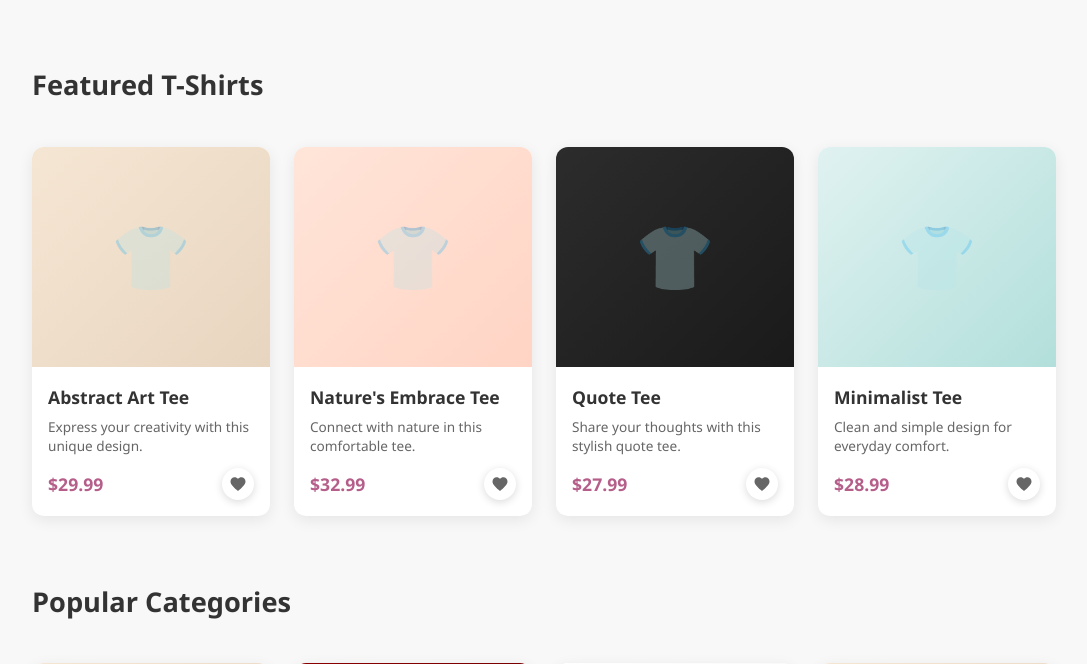
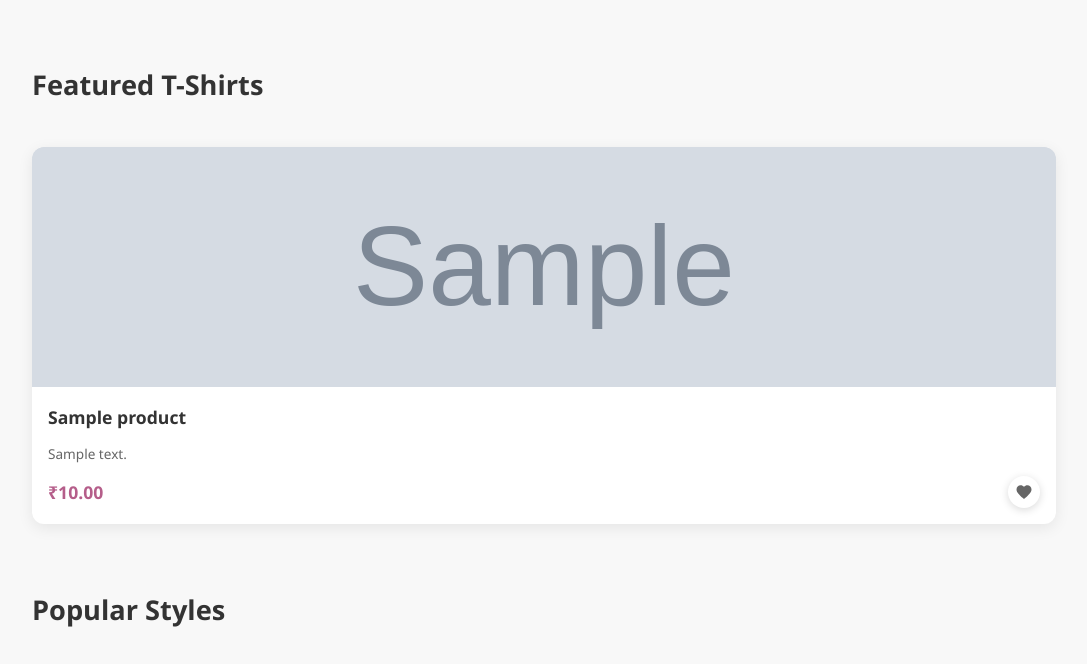
Before and after one commit to abhinavashokm/lookit-ecommerce-django, a Django app: page / in a window 1280 px wide. Shown: the part 503-1167 px from the top of the page, without its empty margins (96-1183 px from the left). Run offline with Django 5.2, Linux system fonts and the light colour scheme; tables that the repository leaves empty hold one stand-in row (values such as "Sample post"); grey boxes marked "Sample" are stand-in pictures.

Commit message:
refactor(core): add some ui changes to landing page

```diff
--- a/lookit/core/static/core/css/index.css
+++ b/lookit/core/static/core/css/index.css
@@ -2,7 +2,12 @@
  .hero {
      position: relative;
      height: 400px;
-     background: linear-gradient(135deg, #B55E8A 0%, #9a4d72 100%);
+     /* background: linear-gradient(135deg, #B55E8A 0%, #9a4d72 100%); */
+     background-image: url("https://img.freepik.com/premium-photo/fashion-background_670672-19012.jpg?semt=ais_hybrid&w=740&q=80");
+     background-repeat: no-repeat;
+     /* shows image once */
+     background-size: cover;
+     /* fill container, crop if needed */
      display: flex;
      align-items: center;
      justify-content: center;
@@ -22,12 +27,14 @@
      font-size: 3.5rem;
      margin-bottom: 1rem;
      font-weight: 700;
+     color: #b55e6d;
  }
 
  .hero p {
      font-size: 1.2rem;
      margin-bottom: 2rem;
      opacity: 0.95;
+     color: #645353;
  }
 
  .shop-now-btn {
@@ -84,7 +91,7 @@
 
  .product-image {
      width: 100%;
-     height: 220px;
+     height: 240px;
      background-color: #f0f0f0;
      display: flex;
      align-items: center;
@@ -149,6 +156,11 @@
      font-weight: 600;
      color: #333;
      margin-bottom: 0.4rem;
+     height: calc(1.1rem * 2);
+     overflow: hidden;
+     display: -webkit-box;
+     -webkit-line-clamp: 2;
+     -webkit-box-orient: vertical;
  }
 
  .product-description {
@@ -191,7 +203,7 @@
 
  .category-image {
      width: 100%;
-     height: 180px;
+     height: 250px;
      background-color: #f0f0f0;
      display: flex;
      align-items: center;
@@ -427,6 +439,11 @@
 
      .product-title {
          font-size: 1rem;
+         height: calc(1rem * 2);
+         overflow: hidden;
+         display: -webkit-box;
+         -webkit-line-clamp: 2;
+         -webkit-box-orient: vertical;
      }
 
      .product-description {
--- a/lookit/core/templates/core/index.html
+++ b/lookit/core/templates/core/index.html
@@ -21,13 +21,16 @@
 <section class="section">
     <h2 class="section-title">Featured T-Shirts</h2>
     <div class="product-grid">
+
+        {% for product in featured %}
         <div class="product-card">
-            <div class="product-image" style="background: linear-gradient(135deg, #f5e6d3, #e8d5c0);"></div>
+            <!-- <div class="product-image" style="background: linear-gradient(135deg, #f5e6d3, #e8d5c0);"></div> -->
+            <img class="product-image" src="{{ product.image_url }}" alt="">
             <div class="product-info">
-                <h3 class="product-title">Abstract Art Tee</h3>
-                <p class="product-description">Express your creativity with this unique design.</p>
+                <h3 class="product-title">{{ product.name }}</h3>
+                <p class="product-description">{{ product.description }}</p>
                 <p class="product-price">
-                    $29.99
+                    ₹{{ product.price }}
                     <button class="wishlist-btn" onclick="this.classList.toggle('active')">
                         <svg class="heart-icon" viewBox="0 0 24 24" xmlns="http://www.w3.org/2000/svg">
                             <path
@@ -37,75 +40,32 @@
                 </p>
             </div>
         </div>
-        <div class="product-card">
-            <div class="product-image" style="background: linear-gradient(135deg, #ffe5d9, #ffd4c4);"></div>
-            <div class="product-info">
-                <h3 class="product-title">Nature's Embrace Tee</h3>
-                <p class="product-description">Connect with nature in this comfortable tee.</p>
-                <p class="product-price">
-                    $32.99
-                    <button class="wishlist-btn" onclick="this.classList.toggle('active')">
-                        <svg class="heart-icon" viewBox="0 0 24 24" xmlns="http://www.w3.org/2000/svg">
-                            <path
-                                d="M12 21.35l-1.45-1.32C5.4 15.36 2 12.28 2 8.5 2 5.42 4.42 3 7.5 3c1.74 0 3.41.81 4.5 2.09C13.09 3.81 14.76 3 16.5 3 19.58 3 22 5.42 22 8.5c0 3.78-3.4 6.86-8.55 11.54L12 21.35z" />
-                        </svg>
-                    </button>
-                </p>
-            </div>
-        </div>
-        <div class="product-card">
-            <div class="product-image" style="background: linear-gradient(135deg, #2c2c2c, #1a1a1a);"></div>
-            <div class="product-info">
-                <h3 class="product-title">Quote Tee</h3>
-                <p class="product-description">Share your thoughts with this stylish quote tee.</p>
-                <p class="product-price">
-                    $27.99
-                    <button class="wishlist-btn" onclick="this.classList.toggle('active')">
-                        <svg class="heart-icon" viewBox="0 0 24 24" xmlns="http://www.w3.org/2000/svg">
-                            <path
-                                d="M12 21.35l-1.45-1.32C5.4 15.36 2 12.28 2 8.5 2 5.42 4.42 3 7.5 3c1.74 0 3.41.81 4.5 2.09C13.09 3.81 14.76 3 16.5 3 19.58 3 22 5.42 22 8.5c0 3.78-3.4 6.86-8.55 11.54L12 21.35z" />
-                        </svg>
-                    </button>
-                </p>
-            </div>
-        </div>
-        <div class="product-card">
-            <div class="product-image" style="background: linear-gradient(135deg, #e0f2f1, #b2dfdb);"></div>
-            <div class="product-info">
-                <h3 class="product-title">Minimalist Tee</h3>
-                <p class="product-description">Clean and simple design for everyday comfort.</p>
-                <p class="product-price">
-                    $28.99
-                    <button class="wishlist-btn" onclick="this.classList.toggle('active')">
-                        <svg class="heart-icon" viewBox="0 0 24 24" xmlns="http://www.w3.org/2000/svg">
-                            <path
-                                d="M12 21.35l-1.45-1.32C5.4 15.36 2 12.28 2 8.5 2 5.42 4.42 3 7.5 3c1.74 0 3.41.81 4.5 2.09C13.09 3.81 14.76 3 16.5 3 19.58 3 22 5.42 22 8.5c0 3.78-3.4 6.86-8.55 11.54L12 21.35z" />
-                        </svg>
-                    </button>
-                </p>
-            </div>
-        </div>
+        {% endfor %}
     </div>
 </section>
 
 <!-- Popular Categories -->
 <section class="section">
-    <h2 class="section-title">Popular Categories</h2>
+    <h2 class="section-title">Popular Styles</h2>
     <div class="category-grid">
         <div class="category-card">
-            <div class="category-image" style="background: linear-gradient(135deg, #f5e6d3, #e8d5c0);"></div>
+            <!-- <div class="category-image" style="background: linear-gradient(135deg, #f5e6d3, #e8d5c0);"></div> -->
+             <img class="category-image" src="https://veirdo.in/cdn/shop/files/Artboard12_5_1.jpg?v=1754631099" alt="">
             <div class="category-title">Graphic Tees</div>
         </div>
         <div class="category-card">
-            <div class="category-image" style="background: linear-gradient(135deg, #8b0000, #6b0000);"></div>
+            <!-- <div class="category-image" style="background: linear-gradient(135deg, #8b0000, #6b0000);"></div> -->
+            <img class="category-image" src="https://m.media-amazon.com/images/I/81-bMmDmYYL._AC_UY350_.jpg" alt="">
             <div class="category-title">Vintage Tees</div>
         </div>
         <div class="category-card">
-            <div class="category-image" style="background: linear-gradient(135deg, #ffffff, #f5f5f5);"></div>
+            <!-- <div class="category-image" style="background: linear-gradient(135deg, #ffffff, #f5f5f5);"></div> -->
+            <img class="category-image" src="https://alcissports.com/cdn/shop/products/AAWTEESM00063202_1.jpg?v=1740640523" alt="">
             <div class="category-title">Sports Tees</div>
         </div>
         <div class="category-card">
-            <div class="category-image" style="background: linear-gradient(135deg, #f5e6d3, #e8d5c0);"></div>
+            <!-- <div class="category-image" style="background: linear-gradient(135deg, #f5e6d3, #e8d5c0);"></div> -->
+            <img class="category-image" src="https://veirdo.in/cdn/shop/files/Artboard_29_4.jpg?v=1754542502" alt="">
             <div class="category-title">Music Tees</div>
         </div>
     </div>
--- a/lookit/core/views.py
+++ b/lookit/core/views.py
@@ -8,4 +8,5 @@ def home(request):
         if user.is_staff:
             return redirect('admin-dashboard')
     new_arrivals = Product.objects.filter(is_active=True).order_by('-created_at')[:8]
-    return render(request, "core/index.html",{'user':user, 'new_arrivals': new_arrivals})
+    featured = Product.objects.filter(is_active=True).order_by('created_at')[:4]
+    return render(request, "core/index.html",{'user':user, 'new_arrivals': new_arrivals, 'featured':featured})
--- a/lookit/product/views.py
+++ b/lookit/product/views.py
@@ -146,7 +146,7 @@ def admin_edit_product(request, product_id):
     product = Product.objects.get(id=product_id)
     if request.method == 'POST':
         # ---retrive-all-data
-        name = request.POST.get('name')
+        name = request.POST.get('name').strip()
         description = request.POST.get('description')
         brand = request.POST.get('brand')
         base_color = request.POST.get('base_color')
```
Lines whose indentation alone changed are shown as unchanged.
